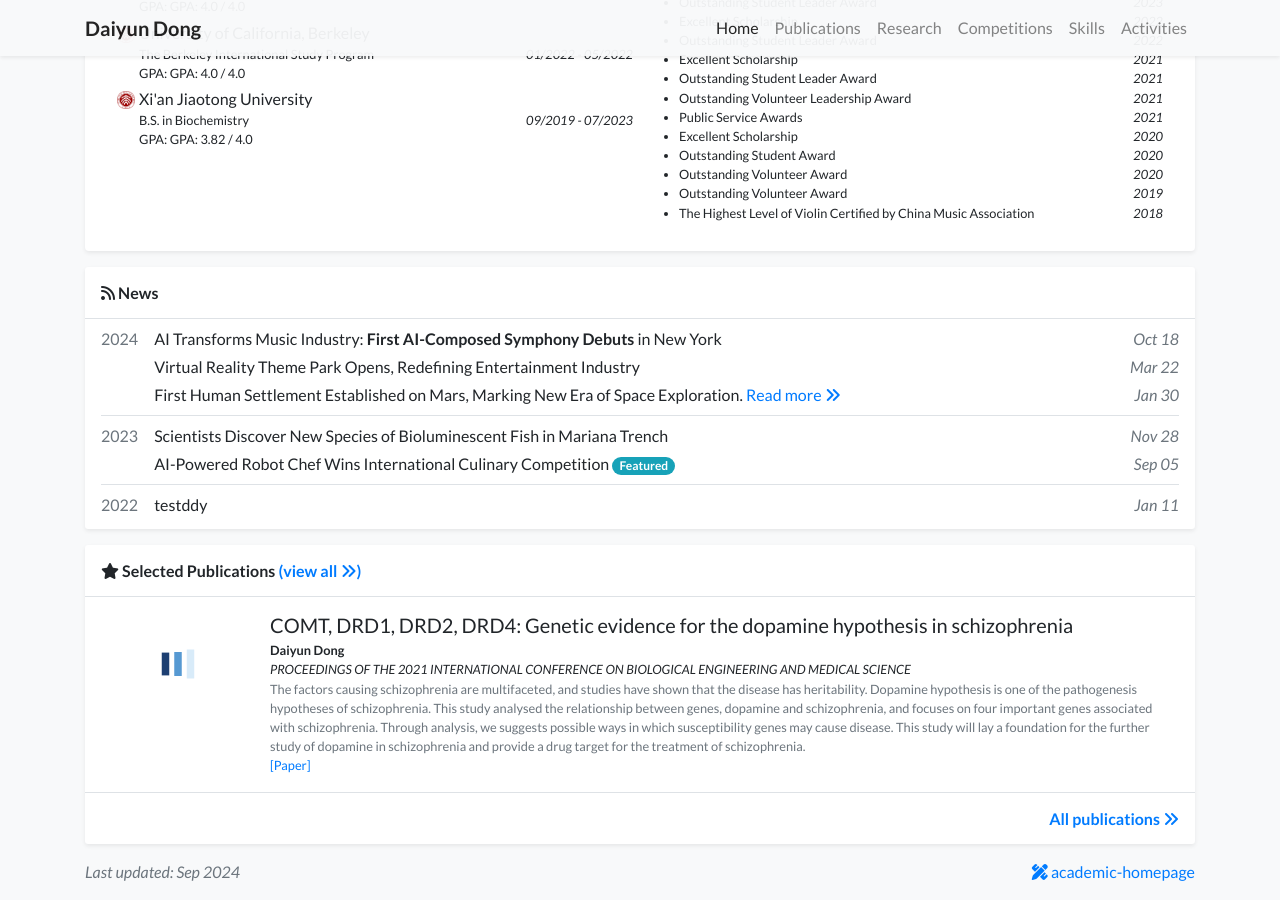
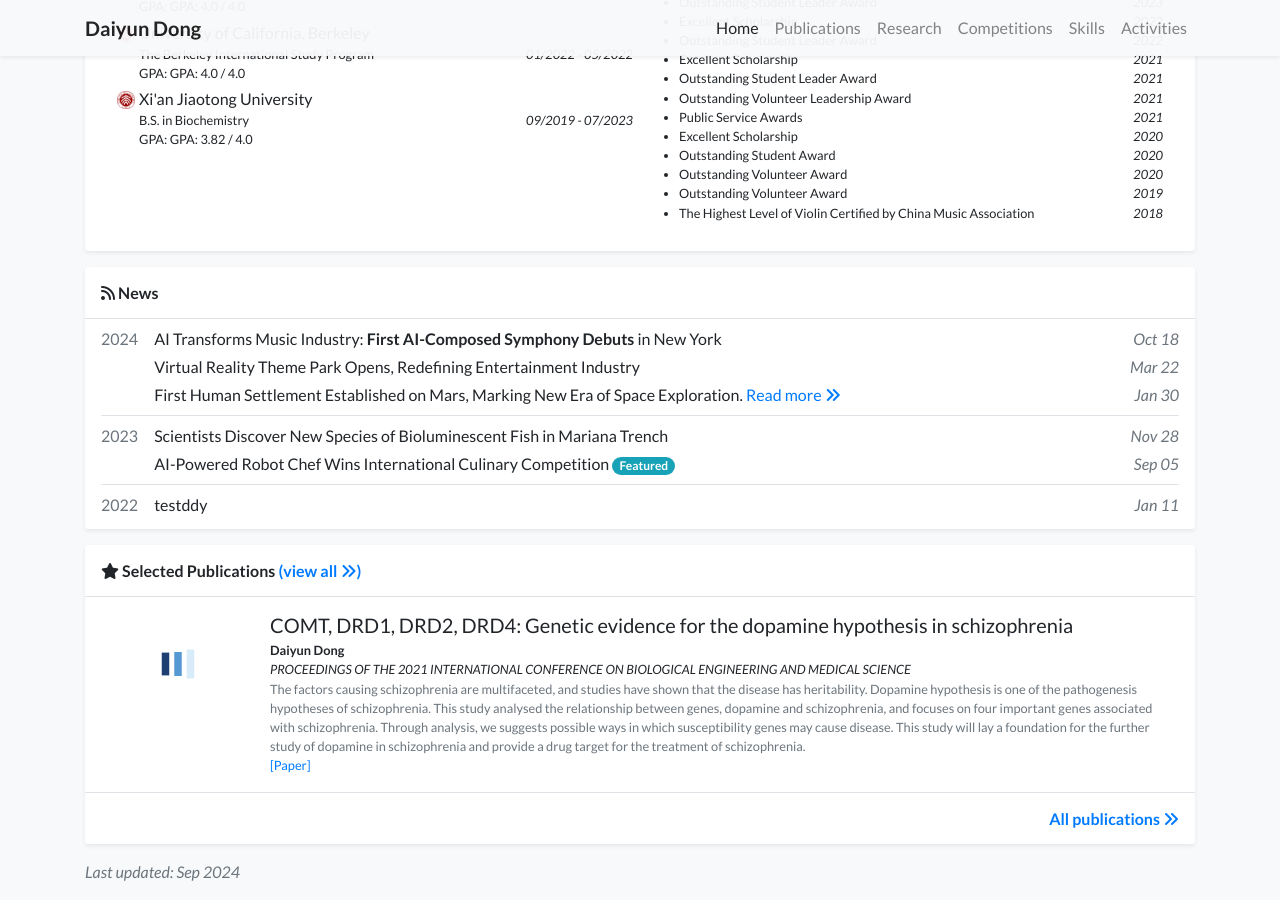
Before and after one commit to daiyundong/academic-homepage, a Jekyll site: the page built from index.html, in a window 1280 px wide and 900 px high, scrolled down 576 px. Built offline with Jekyll 4.4.1, drawn with Linux system fonts in a browser that asks for light colours; a style sheet for code colours, icons or effects is not loaded.

Commit message:
Update footer.html

```diff
--- a/_includes/footer.html
+++ b/_includes/footer.html
@@ -6,11 +6,6 @@
                     <i>Last updated: {{ "now" | date: "%b %Y" }}</i>
                 </div>
             </div>
-            <div class="col-6">
-                <div class="text-right text-muted">
-                    {{ site.data.display.footer_text }}
-                </div>
-            </div>
         </div>
     </div>
 </footer>
```
